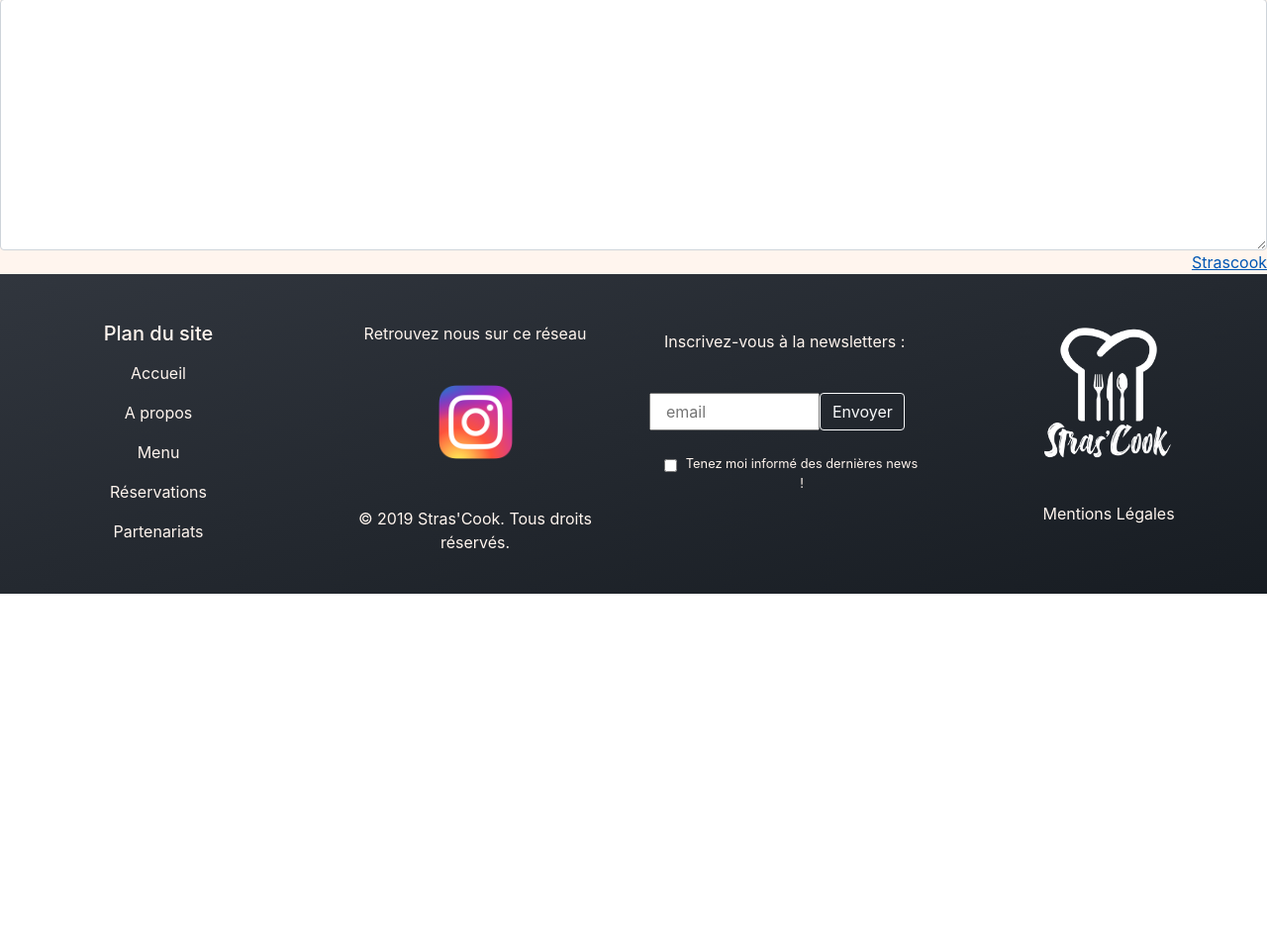
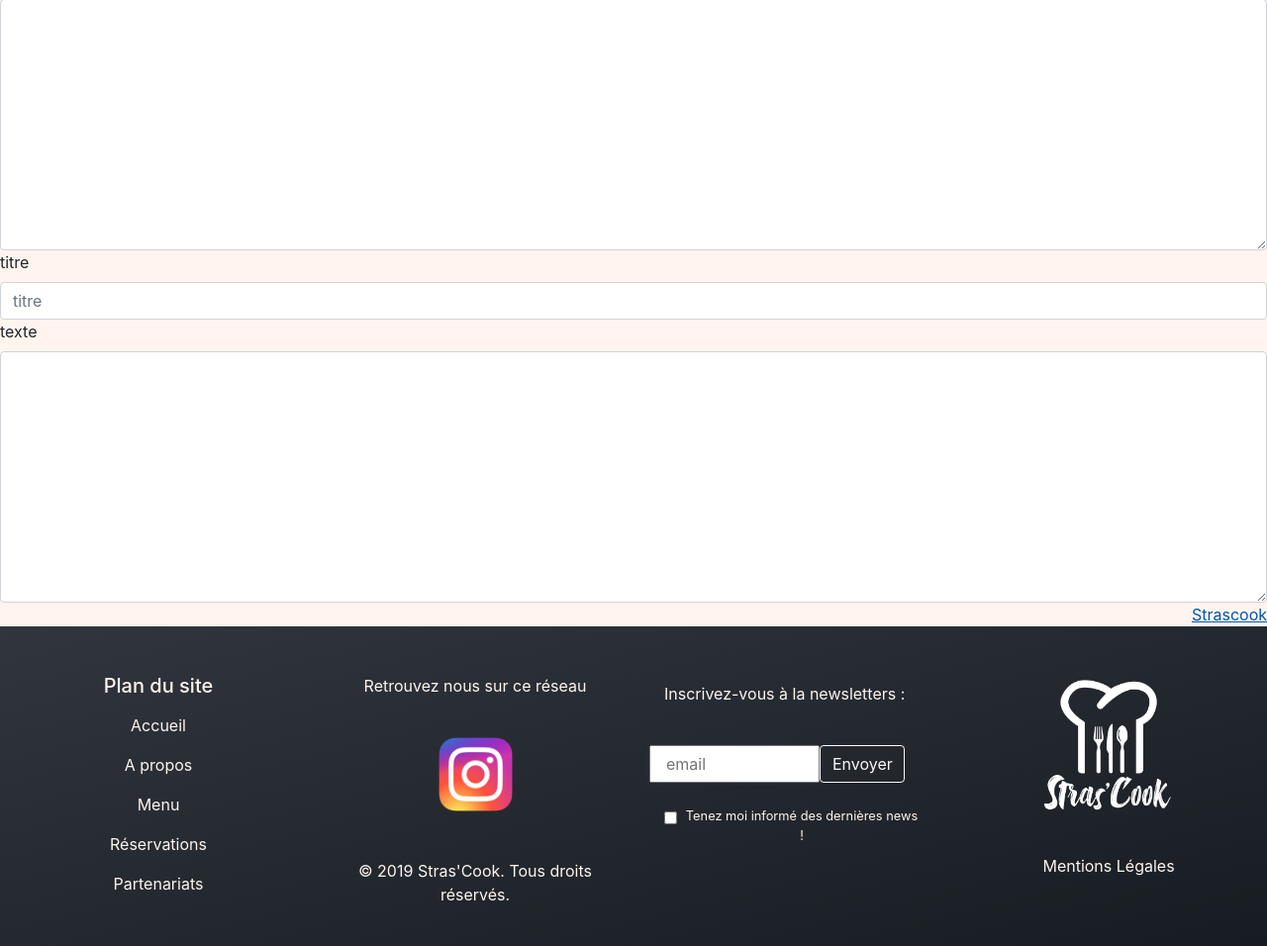
Before and after one commit to sxeseb/Strasbourg-0219-PHP-StraCook, a PHP site: template src/View/Admin/AdminNewsletters.html.twig in a window 1280 px wide. Shown: the part 450-1406 px from the top of the page at 99% size. Before the commit the page ends 1050 px from the top, so only its background shows below. Run offline with PHP 8.4, Linux system fonts and the light colour scheme; the template is opened without the code that fills it, so the values that code supplies are empty; some libraries are stand-ins or nearby versions; some web fonts are replaced.

Commit message:
ajout rubrique

```diff
--- a/src/View/Admin/AdminNewsletters.html.twig
+++ b/src/View/Admin/AdminNewsletters.html.twig
@@ -16,7 +16,14 @@
     <label for="exampleFormControlTextarea1">texte</label>
     <textarea class="form-control" required name="texte" rows="10"></textarea>
 </div>
-
+<div>
+    <label for="exampleFormControlTextarea1">titre</label>
+    <input type="text" name="titre"  class="form-control" placeholder="titre">
+</div>
+<div>
+    <label for="exampleFormControlTextarea1">texte</label>
+    <textarea class="form-control" name="texte" rows="10"></textarea>
+</div>
 <div align="right">
     <a href="/home/index" class="stretched-link">Strascook</a>
 </div>
```
